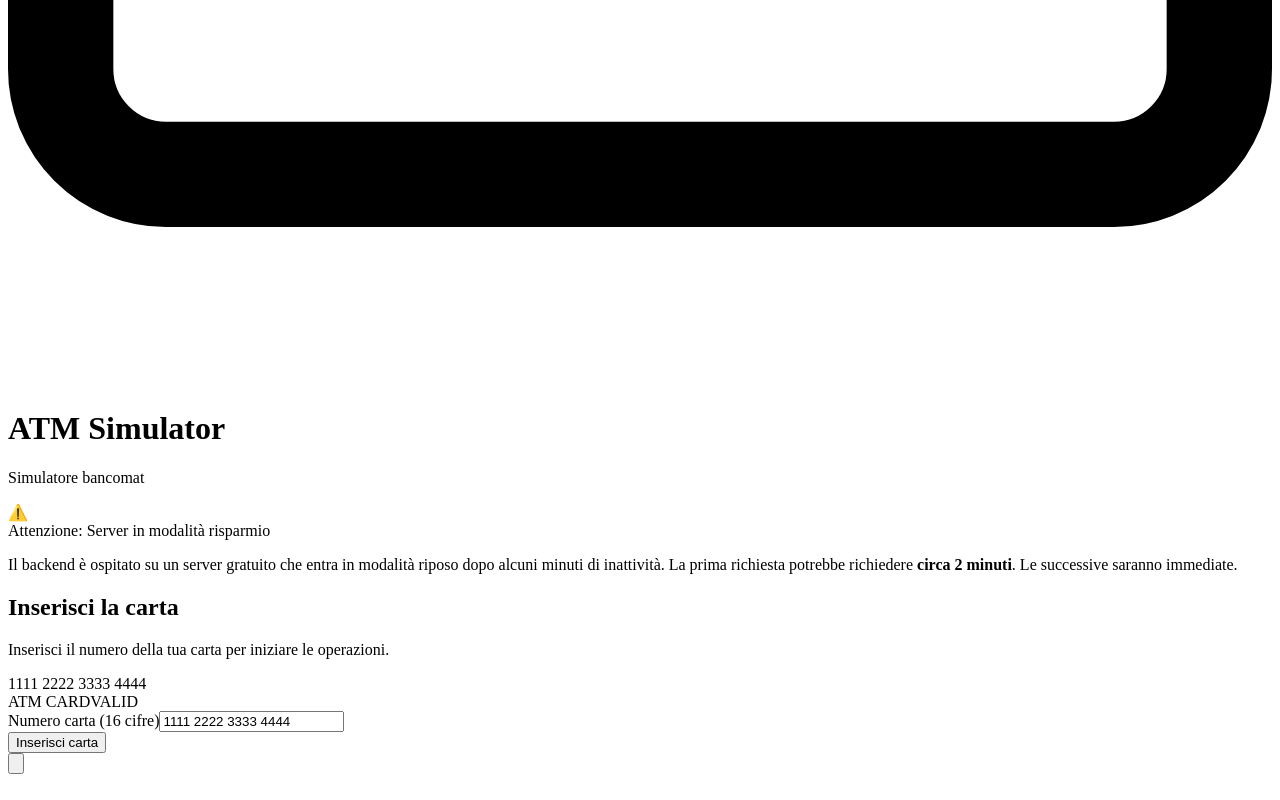
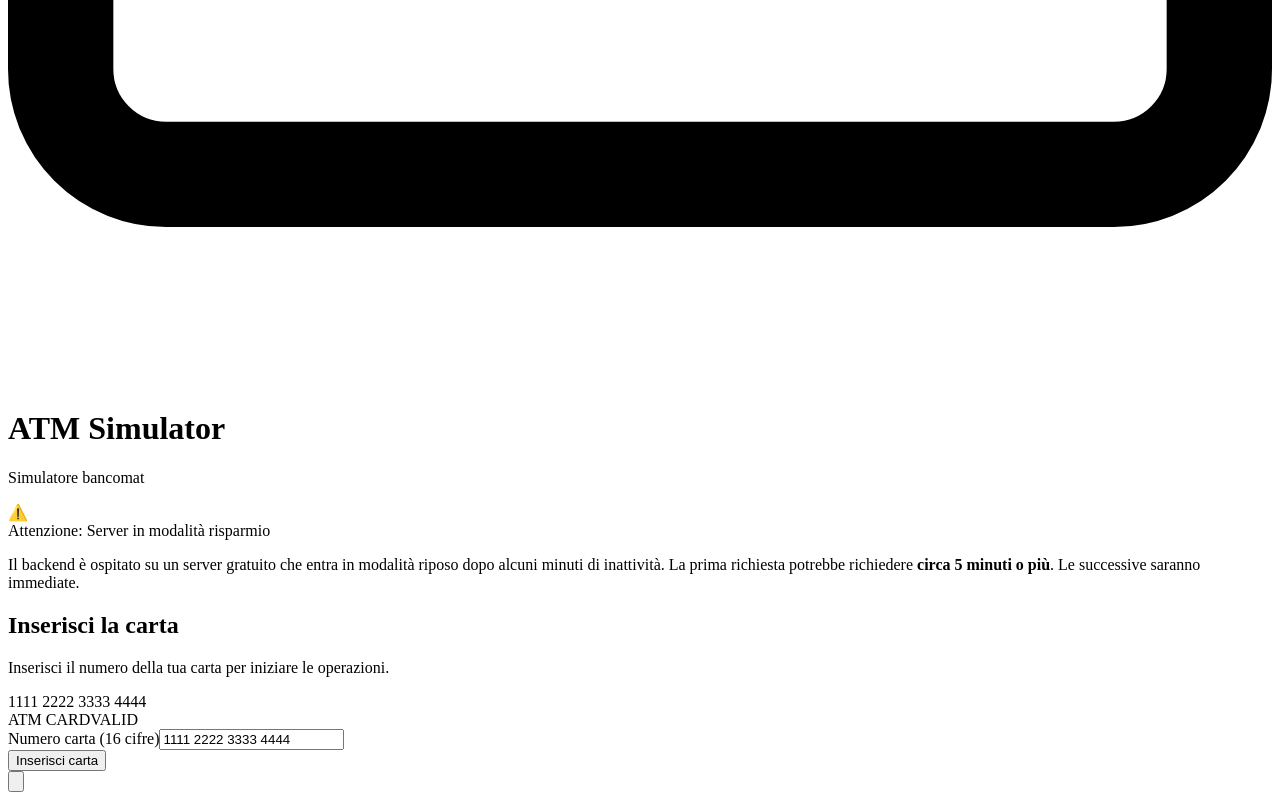
Before and after one commit to nicola-palo/fe.bancomat.react, a React (Vite) app: page / in a window 1280 px wide. Shown: the part 887-1687 px from the top of the page. Built offline with nearby package versions, Linux system fonts and the light colour scheme; the HTML template or start-up script is replaced by a standard one.

Commit message:
Update App.jsx
Fix message in the home

```diff
--- a/src/App.jsx
+++ b/src/App.jsx
@@ -323,7 +323,7 @@
               <div className="warning-title">Attenzione: Server in modalità risparmio</div>
               <p className="warning-text">
                 Il backend è ospitato su un server gratuito che entra in modalità riposo dopo alcuni minuti di inattività.
-                La prima richiesta potrebbe richiedere <strong>circa 2 minuti</strong>. Le successive saranno immediate.
+                La prima richiesta potrebbe richiedere <strong>circa 5 minuti o più</strong>. Le successive saranno immediate.
               </p>
             </div>
           </div>
```
